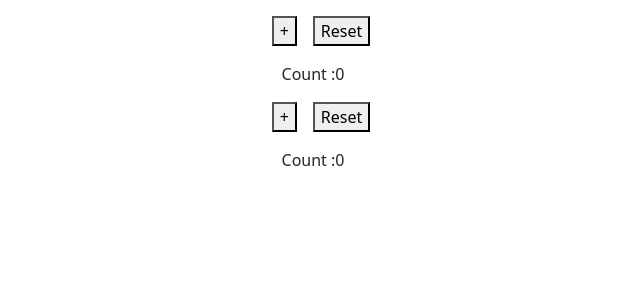
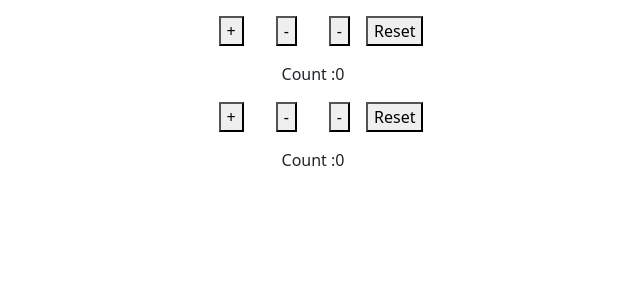
Before and after one commit to VishamiPatel/React-Project, a React (Create React App) app: page / in a window 1280 px wide. Shown: the top 300 px of the page, without its empty margins (327-967 px from the left). Built offline with nearby package versions, Linux system fonts and the light colour scheme.

Commit message:
added counter

```diff
--- a/src/components/counter.jsx
+++ b/src/components/counter.jsx
@@ -1,7 +1,8 @@
 import React, { Component, useState, useEffect } from "react";
 
 const Counter = () => {
-  const [count, setCount] = useState(0);
+  const initialCount = 0;
+  const [count, setCount] = useState(initialCount);
   useEffect(() => {
     document.title = `Count is ${count}`;
   }, [count]);
@@ -10,7 +11,13 @@ const Counter = () => {
       <button onClick={() => setCount(count + 1)} className="m-3">
         +
       </button>
-      <button onClick={() => setCount(0)}>Reset</button>
+      <button onClick={() => setCount(count - 1)} className="m-3">
+        -
+      </button>
+      <button onClick={() => setCount(count - 1)} className="m-3">
+        -
+      </button>
+      <button onClick={() => setCount(initialCount)}>Reset</button>
       <div>Count :{count}</div>
     </div>
   );
```
